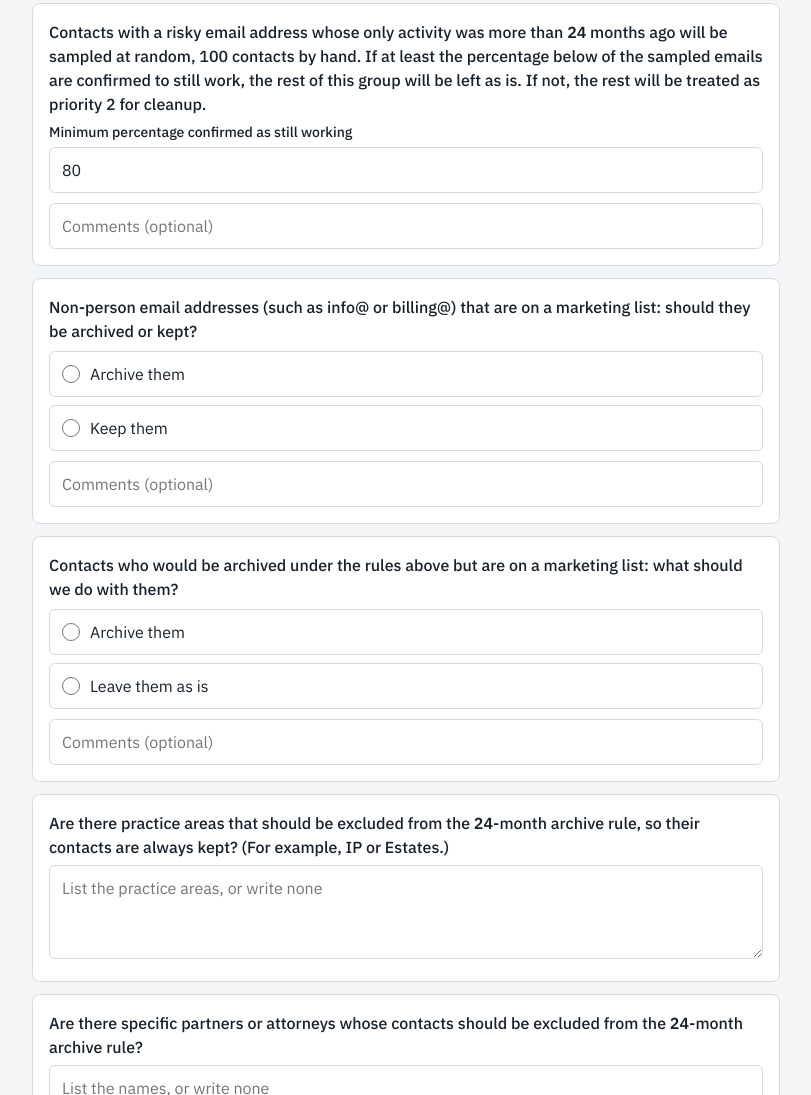
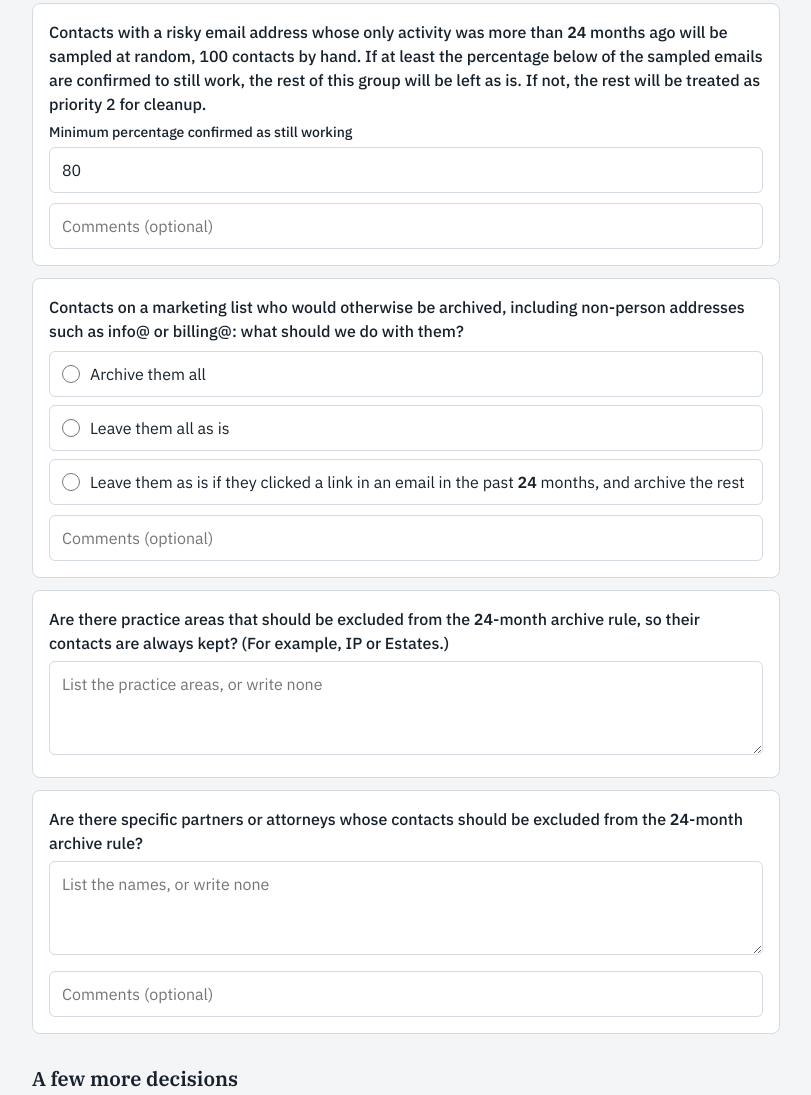
Before and after one commit to famyw27-commits/cleanup-form, a plain HTML site: page index.html in a window 1280 px wide. Shown: the part 2280-3375 px from the top of the page, without its empty margins (234-1045 px from the left). Drawn offline with Linux system fonts and the light colour scheme.

Commit message:
Add files via upload

```diff
--- a/index.html
+++ b/index.html
@@ -125,10 +125,8 @@ button.ghost{background:var(--card);color:var(--accent);border:1px solid var(--a
         follow: { ifValue: "research", opts: APPLY, q: "If manually researched, how should the new emails be applied?" } },
       { id: "rs", type: "number", val: "80", min: "0", max: "100", fl: "Minimum percentage confirmed as still working", cm: true,
         q: "Contacts with a risky email address whose only activity was more than {N} months ago will be sampled at random, 100 contacts by hand. If at least the percentage below of the sampled emails are confirmed to still work, the rest of this group will be left as is. If not, the rest will be treated as priority 2 for cleanup." },
-      { id: "np", type: "choice", opts: [["archive","Archive them"],["keep","Keep them"]],
-        q: "Non-person email addresses (such as info@ or billing@) that are on a marketing list: should they be archived or kept?" },
-      { id: "ml", type: "choice", opts: [["archive","Archive them"],["leave","Leave them as is"]],
-        q: "Contacts who would be archived under the rules above but are on a marketing list: what should we do with them?" },
+      { id: "ml", type: "choice", opts: [["all","Archive them all"],["none","Leave them all as is"],["click","Leave them as is if they clicked a link in an email in the past {N} months, and archive the rest"]],
+        q: "Contacts on a marketing list who would otherwise be archived, including non-person addresses such as info@ or billing@: what should we do with them?" },
       { id: "ex1", type: "long", ph: "List the practice areas, or write none",
         q: "Are there practice areas that should be excluded from the {N}-month archive rule, so their contacts are always kept? (For example, IP or Estates.)" },
       { id: "ex2", type: "long", ph: "List the names, or write none", cm: true,
@@ -175,7 +173,7 @@ button.ghost{background:var(--card);color:var(--accent);border:1px solid var(--a
     opts.forEach(function(o){
       var lab = h("label", { "class": "opt" });
       lab.appendChild(h("input", { type: "radio", name: name, value: o[0] }));
-      lab.appendChild(h("span", { text: o[1] }));
+      var sp = h("span", { text: o[1] }); tplNodes.push({ el: sp, tpl: o[1] }); lab.appendChild(sp);
       wrap.appendChild(lab);
     });
     return wrap;
```
